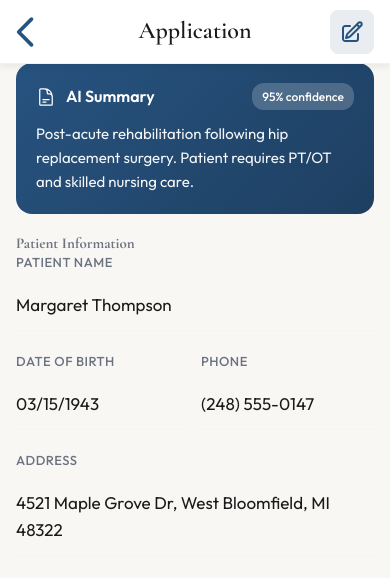
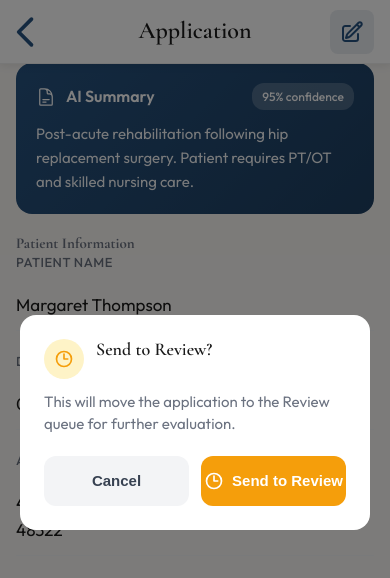
Before and after one commit to CoHoast/optalis, a Next.js app in the folder dashboard/: page /mobile/application/1 in a window 390 px wide. Both pictures are taken after a click on the button "Review". Shown: the top 578 px of the page. Built offline with nearby package versions, Linux system fonts and the light colour scheme; no server answers.

Commit message:
Fix mobile modals - center on screen + add Review confirmation
- Modal overlay now uses align-items: center (was flex-end)
- Modal properly centered vertically on screen
- Added Review confirmation modal with same style as Approve/Deny
- After confirming Review, navigates to Review tab

```diff
--- a/dashboard/src/app/mobile/application/[id]/page.tsx
+++ b/dashboard/src/app/mobile/application/[id]/page.tsx
@@ -91,6 +91,7 @@ function ApplicationDetailContent() {
   const [newListItemInputs, setNewListItemInputs] = useState<Record<string, string>>({});
   const [showSubmitConfirm, setShowSubmitConfirm] = useState(false);
   const [showDenyConfirm, setShowDenyConfirm] = useState(false);
+  const [showReviewConfirm, setShowReviewConfirm] = useState(false);
   const [isSubmitting, setIsSubmitting] = useState(false);
   const [isSaving, setIsSaving] = useState(false);
   const [confirmChecked, setConfirmChecked] = useState(false);
@@ -813,21 +814,7 @@ function ApplicationDetailContent() {
           {app.status === 'pending' && (
             <button
               className="quick-action-btn"
-              onClick={async () => {
-                try {
-                  const response = await fetch(`${API_URL}/api/applications/${id}`, {
-                    method: 'PATCH',
-                    headers: { 'Content-Type': 'application/json' },
-                    body: JSON.stringify({ status: 'review' })
-                  });
-                  if (response.ok) {
-                    setApp(prev => prev ? { ...prev, status: 'review' } : prev);
-                    if ('vibrate' in navigator) navigator.vibrate([10, 50, 10]);
-                  }
-                } catch (error) {
-                  console.error('Error updating status:', error);
-                }
-              }}
+              onClick={() => setShowReviewConfirm(true)}
               style={{
                 background: '#f59e0b',
                 color: 'white',
@@ -986,6 +973,77 @@ function ApplicationDetailContent() {
         </div>
       )}
 
+      {/* Review Confirmation Modal */}
+      {showReviewConfirm && (
+        <div className="mobile-modal-overlay" onClick={() => setShowReviewConfirm(false)}>
+          <div className="mobile-modal" onClick={(e) => e.stopPropagation()}>
+            <div style={{ display: 'flex', alignItems: 'flex-start', gap: '12px', marginBottom: '12px' }}>
+              <div style={{ width: '40px', height: '40px', borderRadius: '50%', background: '#fef3c7', display: 'flex', alignItems: 'center', justifyContent: 'center' }}>
+                <svg style={{ width: 20, height: 20, color: '#f59e0b' }} fill="none" stroke="currentColor" strokeWidth={2} viewBox="0 0 24 24">
+                  <path strokeLinecap="round" strokeLinejoin="round" d="M12 6v6h4.5m4.5 0a9 9 0 1 1-18 0 9 9 0 0 1 18 0Z" />
+                </svg>
+              </div>
+              <div>
+                <h3 className="mobile-modal-title" style={{ margin: 0 }}>Send to Review?</h3>
+                <p style={{ margin: '4px 0 0', fontSize: '14px', color: '#6b7280' }}>{app?.patientName}</p>
+              </div>
+            </div>
+            <p className="mobile-modal-text">
+              This will move the application to the Review queue for further evaluation.
+            </p>
+            <div className="mobile-modal-actions">
+              <button
+                className="quick-action-btn"
+                onClick={() => setShowReviewConfirm(false)}
+                disabled={isSubmitting}
+                style={{ background: '#f3f4f6', color: '#374151' }}
+              >
+                Cancel
+              </button>
+              <button
+                className="quick-action-btn"
+                onClick={async () => {
+                  setIsSubmitting(true);
+                  try {
+                    const response = await fetch(`${API_URL}/api/applications/${id}`, {
+                      method: 'PATCH',
+                      headers: { 'Content-Type': 'application/json' },
+                      body: JSON.stringify({ status: 'review' })
+                    });
+                    if (response.ok) {
+                      setApp(prev => prev ? { ...prev, status: 'review' } : prev);
+                      if ('vibrate' in navigator) navigator.vibrate([10, 50, 10]);
+                      setShowReviewConfirm(false);
+                      router.push('/mobile/review');
+                    } else {
+                      alert('Failed to update. Please try again.');
+                    }
+                  } catch (error) {
+                    console.error('Error updating status:', error);
+                    alert('Failed to update. Please try again.');
+                  } finally {
+                    setIsSubmitting(false);
+                  }
+                }}
+                disabled={isSubmitting}
+                style={{ background: '#f59e0b', color: 'white' }}
+              >
+                {isSubmitting ? (
+                  <div className="btn-spinner" />
+                ) : (
+                  <>
+                    <svg style={{ width: 20, height: 20 }} fill="none" stroke="currentColor" strokeWidth={2} viewBox="0 0 24 24">
+                      <path strokeLinecap="round" strokeLinejoin="round" d="M12 6v6h4.5m4.5 0a9 9 0 1 1-18 0 9 9 0 0 1 18 0Z" />
+                    </svg>
+                    Send to Review
+                  </>
+                )}
+              </button>
+            </div>
+          </div>
+        </div>
+      )}
+
       <style jsx>{`
         .ai-summary-card {
           background: linear-gradient(135deg, #275380 0%, #1e3f61 100%);
@@ -1058,11 +1116,10 @@ function ApplicationDetailContent() {
           inset: 0;
           background: rgba(0,0,0,0.5);
           display: flex;
-          align-items: flex-end;
+          align-items: center;
           justify-content: center;
           z-index: 200;
-          padding: 16px;
-          padding-bottom: calc(16px + env(safe-area-inset-bottom));
+          padding: 20px;
         }
 
         .mobile-modal {
```
